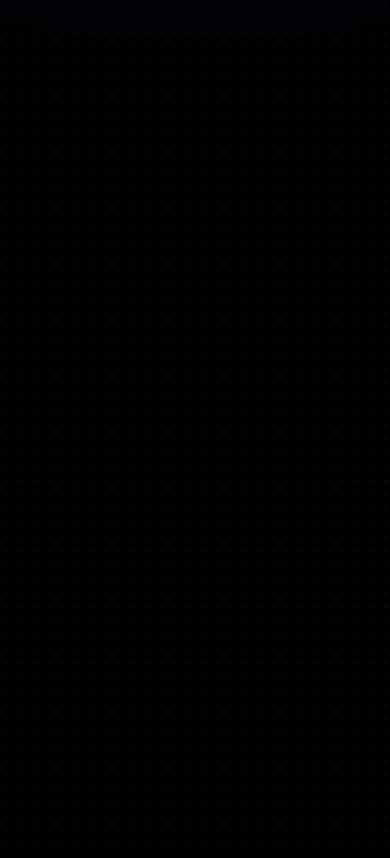
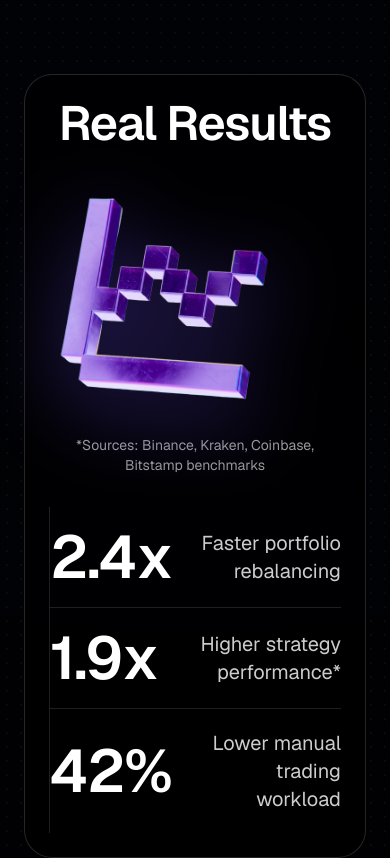
Before and after one commit to KnittyDev/AuraAI-Wallet, a Next.js app: page / in a window 390 px wide. Shown: the part 3600-4458 px from the top of the page. Built offline with nearby package versions, Linux system fonts and the light colour scheme.

Commit message:
Landing page optimizations and extra sections

```diff
--- a/app/page.tsx
+++ b/app/page.tsx
@@ -6,6 +6,7 @@ import { LandingFooter } from "@/components/landing/landing-footer";
 import { PricingSection } from "@/components/landing/pricing-section";
 import { PromptCard } from "@/components/landing/prompt-card";
 import { QuestionsSection } from "@/components/landing/questions-section";
+import { RealResultsSection } from "@/components/landing/real-results-section";
 
 export default function Home() {
   return (
@@ -20,6 +21,7 @@ export default function Home() {
           <PromptCard />
           <PricingSection />
           <FeatureShowcaseSection />
+          <RealResultsSection />
           <QuestionsSection />
           <LandingFooter />
         </section>
--- a/components/landing/questions-section.tsx
+++ b/components/landing/questions-section.tsx
@@ -48,9 +48,12 @@ export function QuestionsSection() {
       className="mt-16 w-full max-w-6xl"
       style={{ contentVisibility: "auto", containIntrinsicSize: "1px 760px" }}
     >
-      <h2 className="mb-6 text-left text-4xl font-semibold text-white md:text-6xl">
-        Questions?
-      </h2>
+      <div className="mb-6 text-left">
+        <h2 className="text-4xl font-semibold tracking-tight text-white md:text-6xl">Questions?</h2>
+        <p className="mt-2 text-sm text-white/60 md:text-base">
+          Everything you need to know before you start.
+        </p>
+      </div>
 
       <div className="space-y-2.5">
         {questions.map((item, index) => {
@@ -59,17 +62,21 @@ export function QuestionsSection() {
           return (
             <article
               key={item.question}
-              className="rounded-3xl border border-white/15 bg-[#1a1c22]/90 px-6 py-5 text-left backdrop-blur-sm"
+              className={`rounded-3xl border px-6 py-5 text-left backdrop-blur-sm transition-colors ${
+                isOpen
+                  ? "border-white/30 bg-gradient-to-r from-[#1d2030]/95 to-[#1a1c22]/95"
+                  : "border-white/12 bg-[#171922]/88"
+              }`}
             >
               <button
                 type="button"
                 onClick={() => setOpenIndex(isOpen ? null : index)}
                 className="flex w-full items-center justify-between gap-4 text-left"
               >
-                <span className="text-2xl font-medium text-white">{item.question}</span>
+                <span className="text-xl font-medium text-white md:text-3xl">{item.question}</span>
                 <span
-                  className={`text-2xl leading-none text-white/80 transition-transform duration-300 ${
-                    isOpen ? "rotate-45" : "rotate-0"
+                  className={`text-2xl leading-none transition-transform duration-300 ${
+                    isOpen ? "rotate-45 text-white" : "rotate-0 text-white/75"
                   }`}
                 >
                   +
@@ -82,7 +89,7 @@ export function QuestionsSection() {
                 }`}
               >
                 <div className="overflow-hidden">
-                  <p className="max-w-5xl text-lg text-white/65">{item.answer}</p>
+                  <p className="max-w-5xl text-base text-white/65 md:text-xl">{item.answer}</p>
                 </div>
               </div>
             </article>
--- /dev/null
+++ b/components/landing/real-results-section.tsx
@@ -0,0 +1,49 @@
+import Image from "next/image";
+import chartImage from "@/app/chart.png";
+
+const metrics = [
+  { value: "2.4x", label: "Faster portfolio rebalancing" },
+  { value: "1.9x", label: "Higher strategy performance*" },
+  { value: "42%", label: "Lower manual trading workload" },
+];
+
+export function RealResultsSection() {
+  return (
+    <section className="mt-16 w-full max-w-6xl rounded-[28px] border border-white/15 bg-black/55 p-6 text-white backdrop-blur-sm md:p-10">
+      <div className="grid gap-8 md:grid-cols-2 md:gap-10">
+        <div className="md:pr-8">
+          <h2 className="text-5xl font-semibold tracking-tight text-white md:text-6xl">
+            Real Results
+          </h2>
+
+          <Image
+            src={chartImage}
+            alt="Aura performance chart"
+            className="mt-8 h-auto w-56 object-contain drop-shadow-[0_20px_40px_rgba(113,81,255,0.4)]"
+            priority
+          />
+
+          <p className="mt-8 text-sm text-white/60">
+            *Sources: Binance, Kraken, Coinbase, Bitstamp benchmarks
+          </p>
+        </div>
+
+        <div className="border-l border-white/12 pl-0 md:pl-10">
+          {metrics.map((metric, index) => (
+            <div
+              key={metric.value}
+              className={`flex items-center justify-between gap-5 py-5 ${
+                index < metrics.length - 1 ? "border-b border-white/12" : ""
+              }`}
+            >
+              <span className="text-6xl font-semibold tracking-tight text-white md:text-7xl">
+                {metric.value}
+              </span>
+              <span className="text-right text-xl text-white/80 md:text-2xl">{metric.label}</span>
+            </div>
+          ))}
+        </div>
+      </div>
+    </section>
+  );
+}
```
Also changed, not shown: app/chart.png (added).
